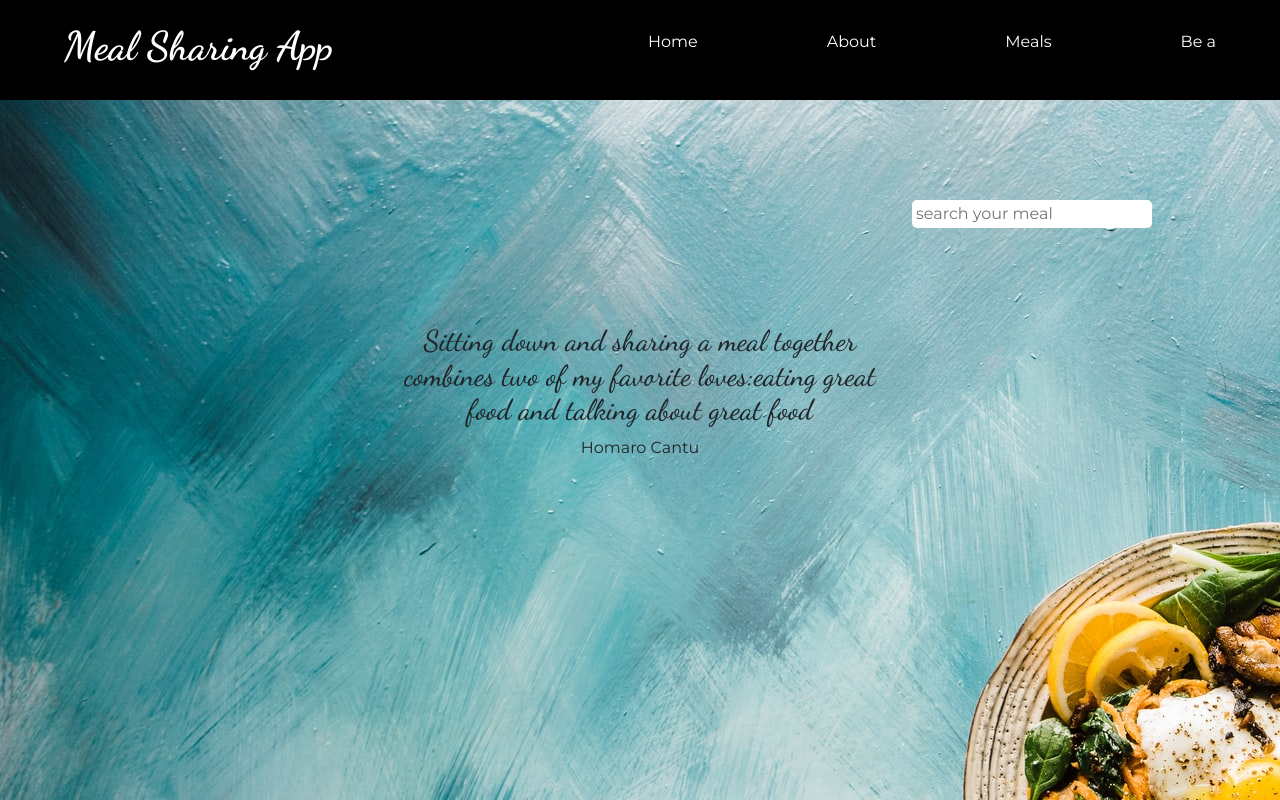
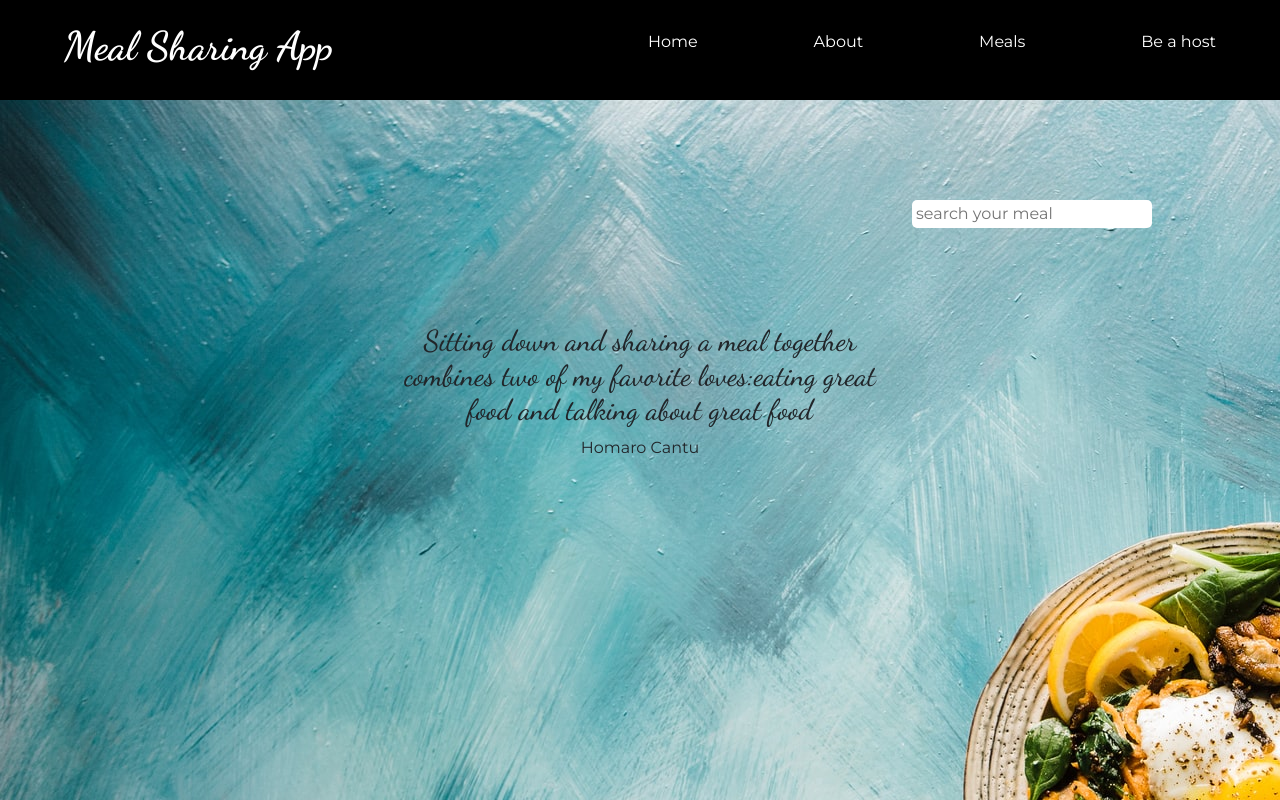
Before and after one commit to SlaviaF/Meal-Sharing, a React app: page / in a window 1280 px wide. Built offline with nearby package versions, Linux system fonts and the light colour scheme.

Commit message:
autocomple and Spell check done

```diff
--- a/src/client/App.js
+++ b/src/client/App.js
@@ -1,5 +1,4 @@
 import React, {useState} from "react";
-//import bg from "/public/images/bg.jpg";
 
 import "./App.css";
 import {
@@ -16,7 +15,6 @@ import CreateMeal from "./components/CreateMeal";
 
 
 function App() {
-
 
   return (
     <Router>
@@ -37,7 +35,7 @@ function App() {
                 <Link to="/meals">Meals</Link>
                 </li>
                 <li>
-                <Link to="/host">Be a</Link>
+                <Link to="/host">Be a host</Link>
                 </li>
             </ul>
         </div>
--- a/src/client/components/SearchFromHome.js
+++ b/src/client/components/SearchFromHome.js
@@ -21,12 +21,13 @@ const SearchFromHome = () => {
         }
     }, [debouceValue])
     console.log(query)
+
     return (
     <>
         <div className="home-search">
             <input type="text" placeholder="search your meal"className="home_input"value={query} onChange={(e)=>setQuery(e.target.value)} />
             <ul>
-            {query && meals.map(meal=><li key={meal.id}>{meal.title}</li>)}
+            {query && meals.map(meal=><li key={meal.id} onClick={()=>setQuery(meal.title)}>{meal.title} </li>)}
 
             </ul>
         </div>
```
